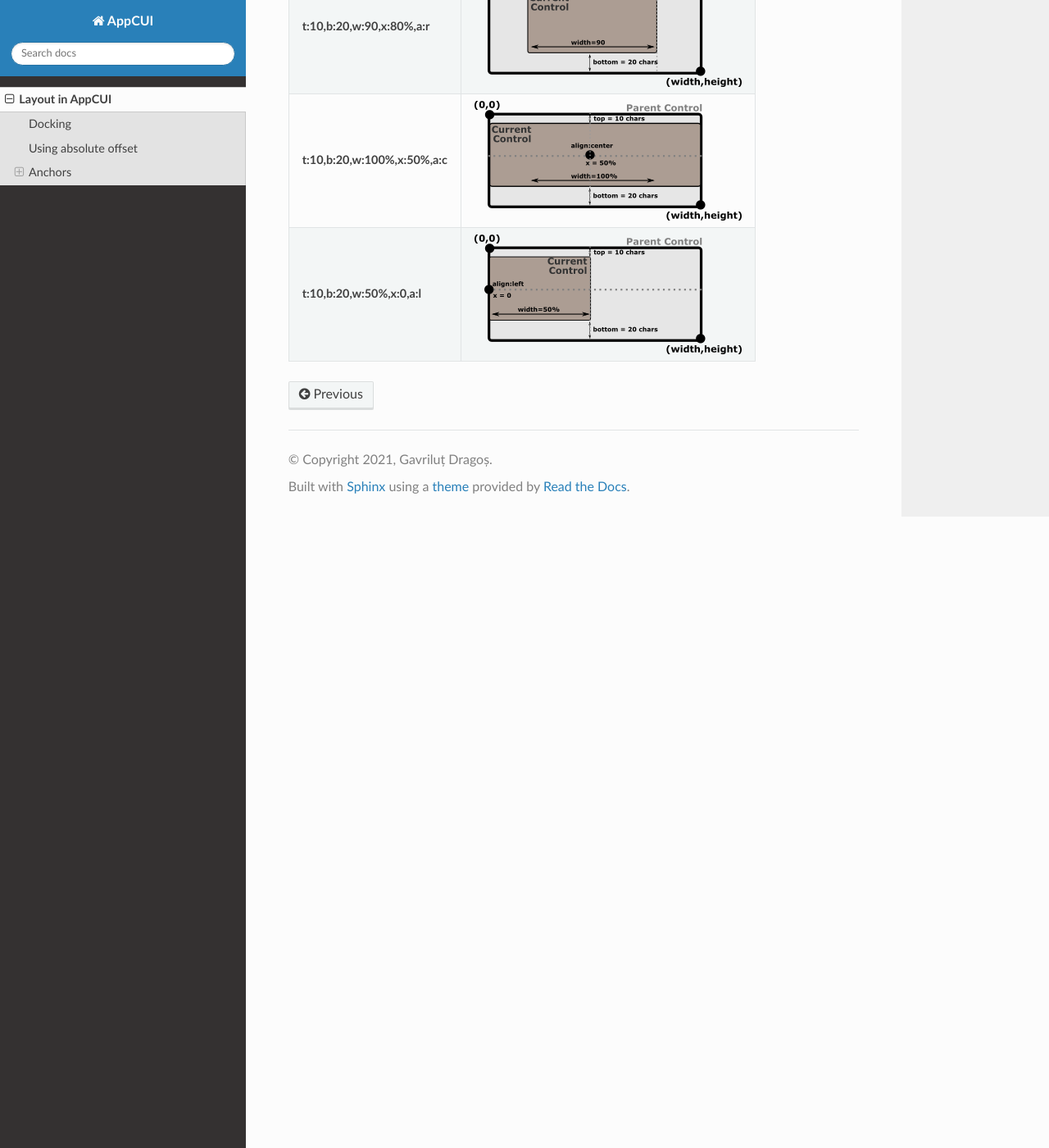
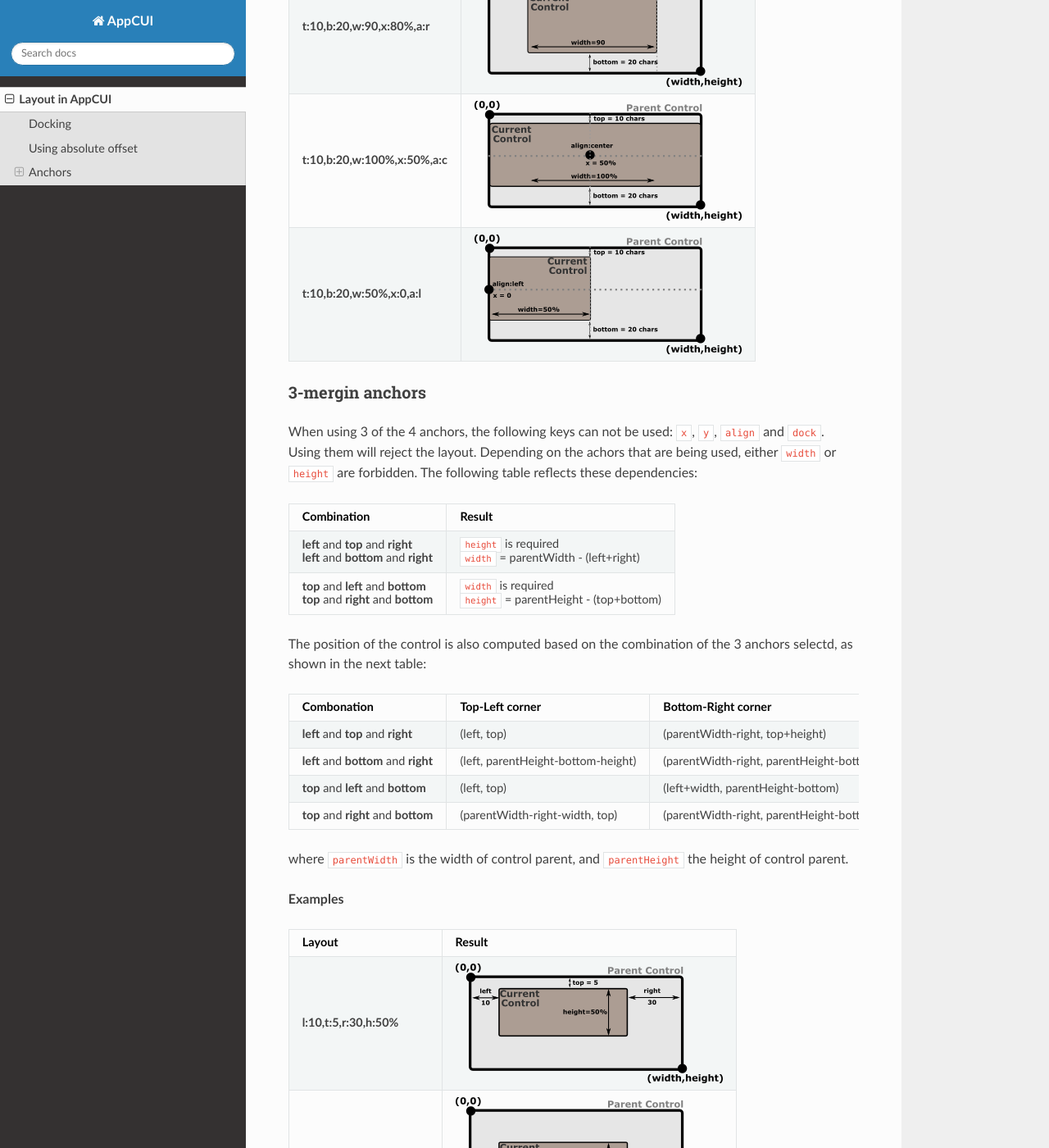
Before and after one commit to gdt050579/AppCUI, a Sphinx documentation site: the page built from docs/source/layout.rst, in a window 1280 px wide and 1400 px high, scrolled down 7139 px. Shown: the whole window at 82% size. Built offline with Sphinx 7.4.7 and the Read the Docs theme 2.0.0, drawn with Linux system fonts in a browser that asks for light colours; some of the changed text lies outside the part shown.

Commit message:
documentation for 3-margin anchors

```diff
--- a/docs/source/layout.rst
+++ b/docs/source/layout.rst
@@ -224,3 +224,52 @@ However, ``width`` parameter should be specified (if not specified it will be de
 +--------------------------------+----------------------------------------+
 | **t:10,b:20,w:50%,x:0,a:l**    | .. image:: pics/layout_anchor_tb_3.png |
 +--------------------------------+----------------------------------------+
+
+3-mergin anchors
+****************
+
+When using 3 of the 4 anchors, the following keys can not be used: ``x``, ``y``, ``align`` and ``dock``. Using them will reject the layout.
+Depending on the achors that are being used, either ``width`` or ``height`` are forbidden.
+The following table reflects these dependencies:
+
++----------------------------------------+------------------------------------------+
+| Combination                            | Result                                   |
++========================================+==========================================+
+| **left** and **top** and **right**     | ``height`` is required                   |
+|                                        |                                          |
+| **left** and **bottom** and **right**  | ``width`` = parentWidth - (left+right)   |
++----------------------------------------+------------------------------------------+
+| **top** and **left** and **bottom**    | ``width`` is required                    |
+|                                        |                                          |
+| **top** and **right** and **bottom**   | ``height`` = parentHeight - (top+bottom) |
++----------------------------------------+------------------------------------------+
+
+The position of the control is also computed based on the combination of the 3 anchors selectd, as shown in the next table:
+
++---------------------------------------+------------------------------------+------------------------------------------+
+| Combonation                           | Top-Left corner                    | Bottom-Right corner                      |
++=======================================+====================================+==========================================+
+| **left** and **top** and **right**    | (left, top)                        | (parentWidth-right, top+height)          |
++---------------------------------------+------------------------------------+------------------------------------------+
+| **left** and **bottom** and **right** | (left, parentHeight-bottom-height) | (parentWidth-right, parentHeight-bottom) |
++---------------------------------------+------------------------------------+------------------------------------------+
+| **top** and **left** and **bottom**   | (left, top)                        | (left+width, parentHeight-bottom)        |
++---------------------------------------+------------------------------------+------------------------------------------+
+| **top** and **right** and **bottom**  | (parentWidth-right-width, top)     | (parentWidth-right, parentHeight-bottom) |
++---------------------------------------+------------------------------------+------------------------------------------+
+
+where ``parentWidth`` is the width of control parent, and ``parentHeight`` the height of control parent.
+
+**Examples**
+
++----------------------------+---------------------------------------+
+| Layout                     | Result                                |
++============================+=======================================+
+| **l:10,t:5,r:30,h:50%**    | .. image:: pics/layout_anchor_ltr.png |
++----------------------------+---------------------------------------+
+| **l:10,b:10,r:30,h:30**    | .. image:: pics/layout_anchor_lbr.png |
++----------------------------+---------------------------------------+
+| **l:10,t:10,b:100,w:50%**  | .. image:: pics/layout_anchor_tlb.png |
++----------------------------+---------------------------------------+
+| **r:10%,t:10,b:100,w:75%** | .. image:: pics/layout_anchor_trb.png |
++----------------------------+---------------------------------------+
```
Also changed, not shown: docs/source/pics/layout_anchor_lbr.png (added), docs/source/pics/layout_anchor_lbr.svg (added), docs/source/pics/layout_anchor_ltr.png (added), docs/source/pics/layout_anchor_ltr.svg (added), docs/source/pics/layout_anchor_tlb.png (added), docs/source/pics/layout_anchor_tlb.svg (added), docs/source/pics/layout_anchor_trb.png (added), docs/source/pics/layout_anchor_trb.svg (added).
